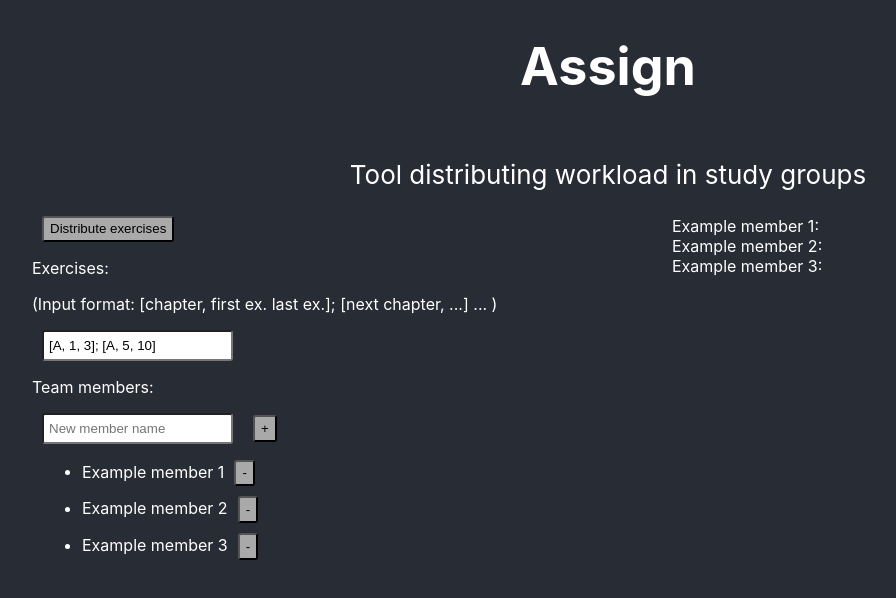
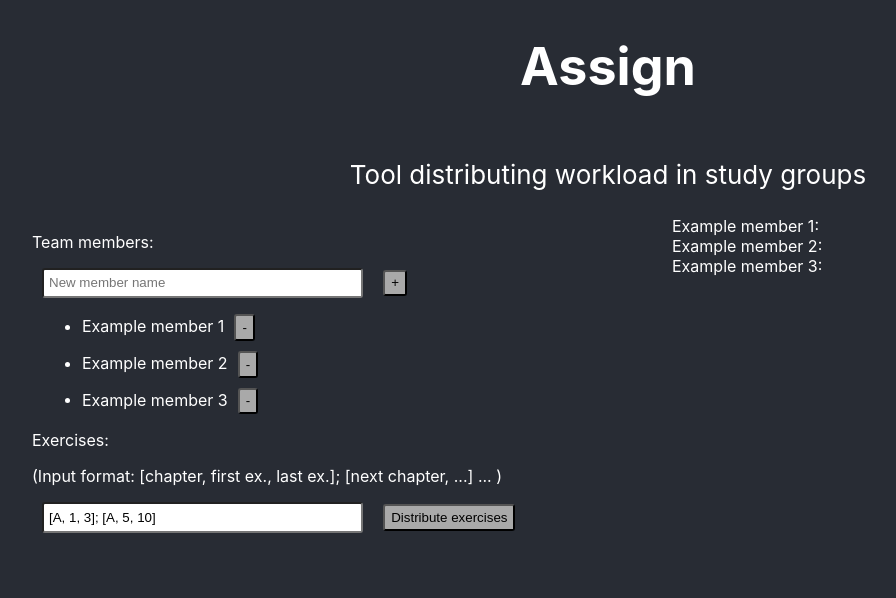
Before and after one commit to SergheiMihailov/assign, a React (Create React App) app: page / in a window 1280 px wide. Shown: the top 598 px of the page, without its empty margins (32-928 px from the left). Built offline with nearby package versions, Linux system fonts and the light colour scheme.

Commit message:
Changed form look, submit behaviour

```diff
--- a/src/Form.css
+++ b/src/Form.css
@@ -1,7 +1,6 @@
 .Form {
     color: white;
     text-align: left;
-    min-height: 60vh;
     padding: 0 10% 30px 10%;
 }
 
@@ -15,6 +14,7 @@ input {
     background-color: white;
     border-radius: 3px;
     padding: 0 5px 0 5px;
+    width: 60%;
 }
 
 .Add-member {
--- a/src/Form.js
+++ b/src/Form.js
@@ -39,14 +39,16 @@ class Form extends Component {
     return result
   }
 
-  onSubmit() {
+  onSubmit(event) {
+    event.preventDefault()
     this.setState({exesList: this.parseExercises(this.state.exesInput)})
     this.props.pushStateUp(
       this.state.exesList,
       this.state.members
     )
   }
-  addMember() {
+  addMember(event) {
+    event.preventDefault()
     this.setState(
       prevState => (
         {
@@ -83,18 +85,8 @@ class Form extends Component {
   render() {
     return (
       <div className="Form">
-        <button className="Submit" onClick = {this.onSubmit.bind(this)}>
-          Distribute exercises
-        </button>
-        <p> Exercises: </p>
-        <p> (Input format: [chapter, first ex. last ex.]; [next chapter, ...] ... ) </p>
-        <input
-          value={this.state.exesInput}
-          onChange={
-            (event) => this.setState({exesInput:event.target.value})
-          }
-        />
         <p> Team members: </p>
+        <form onSubmit = {this.addMember.bind(this)}>
           <input
             placeholder="New member name"
             value={this.state.newMember}
@@ -102,7 +94,11 @@ class Form extends Component {
               (event) => this.setState({newMember:event.target.value})
             }
           />
-        <button className="Add-member" onClick = {this.addMember.bind(this)}> + </button>
+          <button
+            type="submit"
+            className="Add-member"
+          > + </button>
+        </form>
         <ul className="Member-list">
           {this.state.members.map(
               (member) =>
@@ -118,6 +114,21 @@ class Form extends Component {
             )
           }
         </ul>
+        <p> Exercises: </p>
+        <p> (Input format: [chapter, first ex., last ex.]; [next chapter, ...] ... ) </p>
+        <form onSubmit = {this.onSubmit.bind(this)}>
+          <input
+            placeholder="[A, 1, 3]; [A, 5, 10]"
+            value={this.state.exesInput}
+            onChange={
+              (event) => this.setState({exesInput:event.target.value})
+            }
+          />
+
+          <button type= "submit" className="Submit" onClick = {this.onSubmit.bind(this)}>
+            Distribute exercises
+          </button>
+        </form>
       </div>
     );
   }
```
Lines whose indentation alone changed are shown as unchanged.
